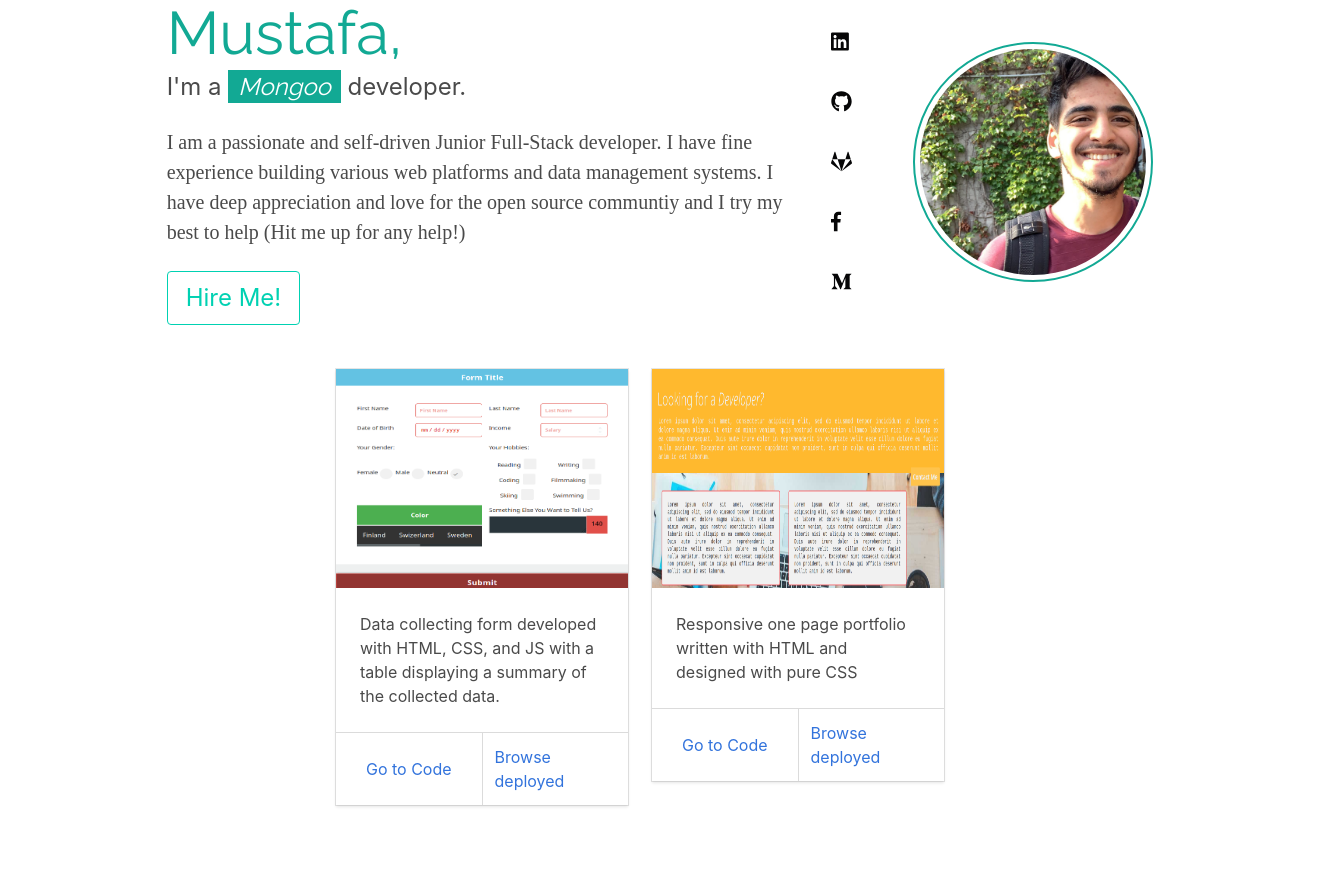
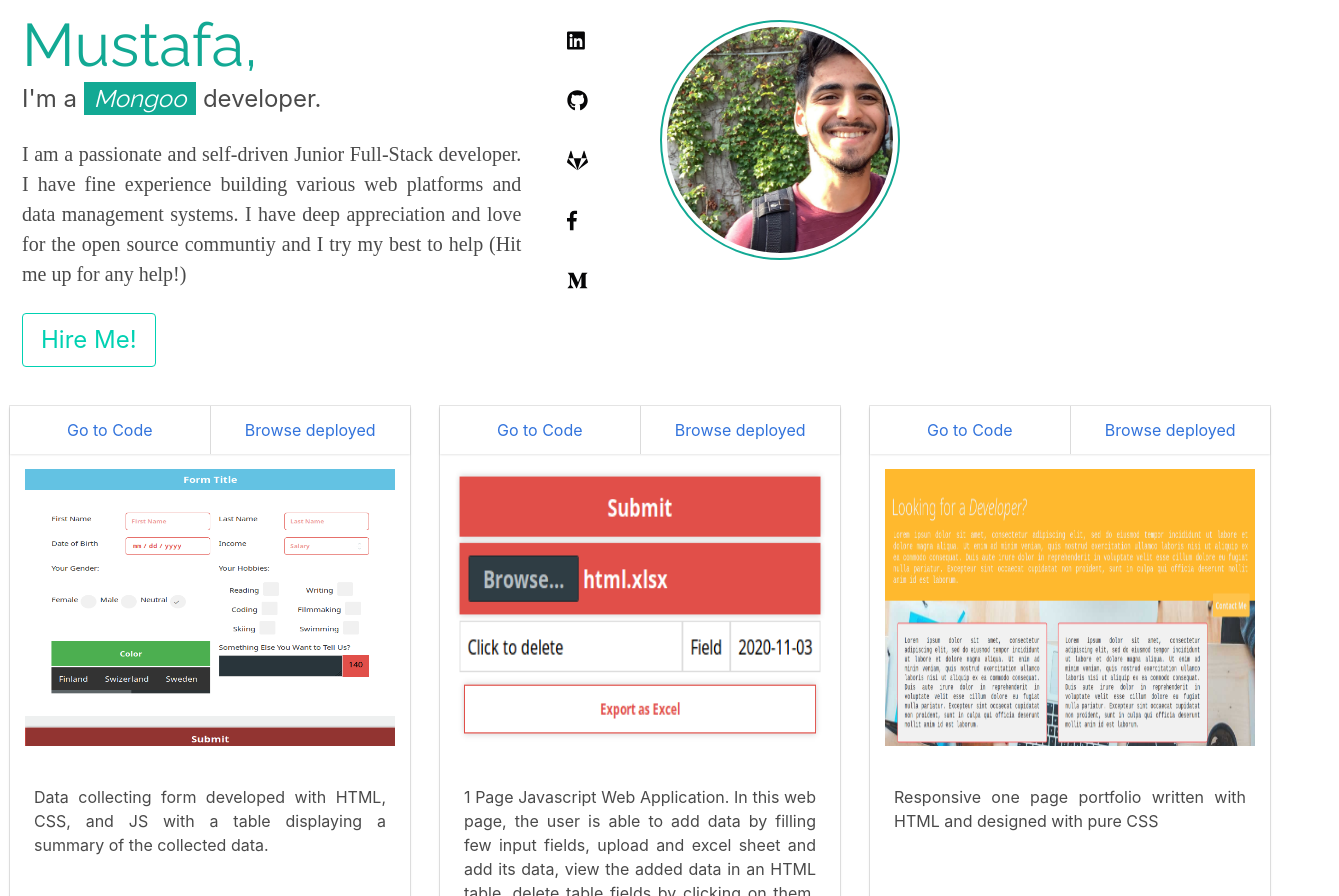
Before and after one commit to MustafaAnasKH99/my_portfolio, a React (Create React App) app: page / in a window 1280 px wide. Shown: the top 896 px of the page, 1339 px wide, since content can reach past the window. Before the commit the page ends 825 px from the top, so only its background shows below. Built offline with nearby package versions, Linux system fonts and the light colour scheme.

Commit message:
Update Projects - More on design

```diff
--- a/src/App.js
+++ b/src/App.js
@@ -13,33 +13,60 @@ function App() {
   return (
     <div className="App">
       <section className="hero main-section-here">
-        <div className="columns is-vcentered">
+        <div className="columns main-columns-wrapper">
 
-          <div className="column is-1">
-          </div>
-
-          <div className="column"></div>
-          <div className="column"></div>
-          <div className="column is-6">
+          <div className="column columns">
+            <div className="column is-full">
+            <div className="column columns">
+              <div className="column is-5">
                 <About />
               </div>
 
-          <div className="column">
+              <div className="column is-1">
                 <Links />
               </div>
 
+
               <Profile />
-          <div className="column"></div>
+              </div>
+              <div className="columns projects-wapper">
+                <Projects />
+              </div>
+            </div>
+          </div>
+
+
+          {/* <div className="column is-12 columns">
+            <div className="column is-full columns">
+              <div className="column is-full">
+
+                <div className="column is-5">
+                  <About />
+                </div>
+
+                <div className="column is-1">
+                  <Links />
+                </div>
+
+
+              <Profile />
+              </div>
 
             </div>
+            <Projects />
+          </div> */}
 
-      <section className="projects-section level">
+
+
+        </div>
+          {/* <section className="projects-section">
             <div className="columns">
             <div className="column"></div>
               <Projects />
             <div className="column"></div>
             </div>
-      </section>
+          </section> */}
+
 
       </section>
     </div>
--- a/src/components/Projects.js
+++ b/src/components/Projects.js
@@ -1,6 +1,7 @@
 import React, { Component } from 'react';
 
 const form_image = require('../assets/FORM.png');
+const sheetjs_img = require('../assets/sheetjs.png');
 const portfolio_image = require('../assets/CSS Portfolio.png');
 
 
@@ -20,6 +21,19 @@ class Projects extends Component {
                 title: 'Data collecting form developed with HTML, CSS, and JS with a table displaying a summary of the collected data.'
             },
             {
+                code_link: 'https://github.com/MustafaAnasKH99/Sheets-DOM-Manipulation',
+                image: sheetjs_img,
+                online_link: 'https://mustafaanaskh99.gitlab.io/sheetjs-dom/',
+                title: `
+                1 Page Javascript Web Application. In this web page, the user is able to
+                add data by filling few input fields,
+                upload and excel sheet and add its data,
+                view the added data in an HTML table,
+                delete table fields by clicking on them,
+                and exporting the html table with all its content as an excel sheet.
+                `
+            },
+            {
                 code_link: 'https://github.com/MustafaAnasKH99/Responsive-HTML-CSS-template',
                 image: portfolio_image,
                 online_link: 'https://mustafaanaskh99.gitlab.io/respon/',
@@ -29,23 +43,26 @@ class Projects extends Component {
         return(
             projects.map(e => {
                 return (
-                    <div className="column">
-                        <div className="card">
-                            <div class="card-image">
+                    <div>
+                        <div className="card card-edited">
+                        <header className="card-header">
+                            <a href={e.code_link} className="card-footer-item" target="_blank" rel="noopener noreferrer">Go to Code</a>
+                            <a href={e.online_link} className="card-footer-item" target="_blank" rel="noopener noreferrer">Browse deployed</a>
+                            </header>
+                            <div class="card-image card-image-edited">
                                 <figure class="image is-4by3">
                                 <img src={e.image} alt="screenshot of the project landing page" />
                                 </figure>
                             </div>
-                            <div className="card-content">
+                            <div className="card-content card-content-edited">
                             <div className="content">
-                                {e.title}
+                                <p className="card-par-content">
+                                    {e.title}
+                                </p>
                                 <br />
                             </div>
                             </div>
-                            <footer className="card-footer">
-                            <a href={e.code_link} className="card-footer-item" target="_blank" rel="noopener noreferrer">Go to Code</a>
-                            <a href={e.online_link} className="card-footer-item" target="_blank" rel="noopener noreferrer">Browse deployed</a>
-                            </footer>
+
                         </div>
                     </div>
                 )
--- a/src/components/profile.js
+++ b/src/components/profile.js
@@ -8,13 +8,13 @@ class Profile extends Component {
     }
     render() {
         return (
-            <div className="column is-4">
+            // <div className="column is-4">
                 <div className="profile-picture-wrapper">
                     <figure className="image is-230x230">
                         <img id="img" src={profile} alt="profile" className="image is-rounded profile-image-container" />
                     </figure>
                 </div>
-            </div>
+            // </div>
          );
     }
 }
--- a/src/main.css
+++ b/src/main.css
@@ -43,6 +43,7 @@
     font-weight: 300;
     font-size: 1.25rem;
     margin-top: 25px;
+    text-align: justify;
 }
 
 span > a{
@@ -90,3 +91,35 @@ svg{
 .about-container{
     margin-left: 10px;
 }
+
+.card-par-content{
+    text-align: justify;
+}
+
+.main-columns-wrapper{
+    align-content: center;
+    justify-content: center;
+}
+
+.card-image-edited{
+    max-width: 400px;
+    margin: 15px;
+}
+
+.card-content-edited{
+    max-width: 400px;
+}
+
+.card-edited{
+    margin: 15px;
+}
+
+.projects-wapper{
+    justify-content: center;
+}
+
+@media only screen and (max-width: 768px){
+    .card-edited{
+        margin: 30px;
+    }
+}
```
Also changed, not shown: src/assets/sheetjs.png (added). Lines whose indentation alone changed are shown as unchanged.
